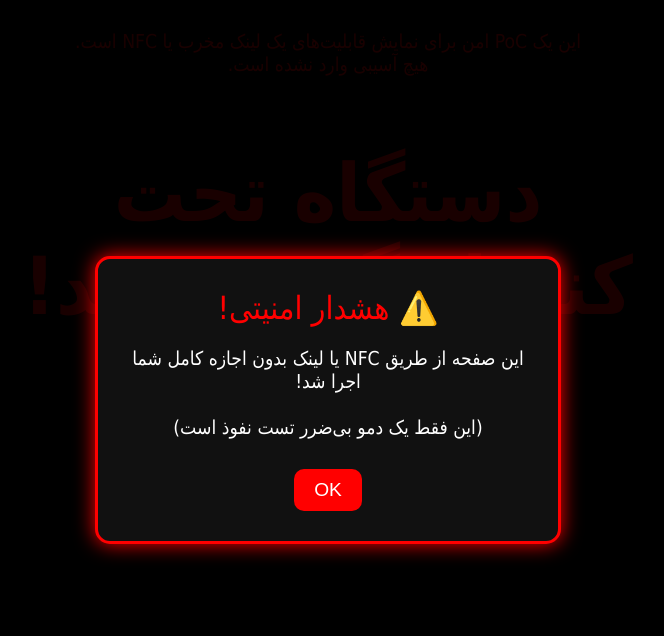
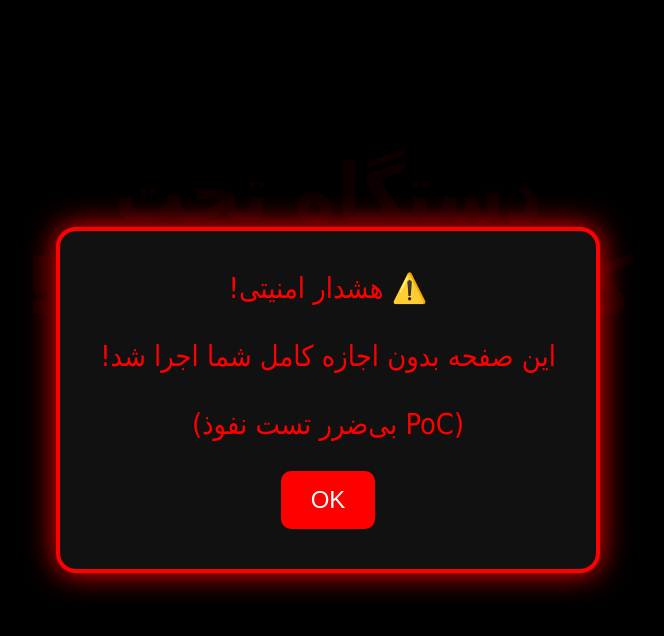
Before and after one commit to AmirFerFerii/nfc-poc, a plain HTML site: page index.html in a window 1280 px wide. Shown: the whole page, without its empty margins (312-976 px from the left). Drawn offline with Linux system fonts and the light colour scheme.

Commit message:
Update index.html

```diff
--- a/index.html
+++ b/index.html
@@ -3,7 +3,7 @@
 <head>
     <meta charset="UTF-8">
     <meta name="viewport" content="width=device-width, initial-scale=1.0">
-    <title>NFC Security PoC</title>
+    <title>PoC</title>
     <style>
         body {
             margin: 0;
@@ -14,7 +14,7 @@
             text-align: center;
             overflow: hidden;
         }
-        .message {
+        .main-message {
             position: absolute;
             top: 30%;
             left: 50%;
@@ -23,77 +23,62 @@
             opacity: 0;
             animation: fadeIn 2s forwards 1s;
         }
-        .subtext {
-            font-size: 1.2em;
-            margin-top: 30px;
-            opacity: 0;
-            animation: fadeIn 2s forwards 3s;
-        }
         @keyframes fadeIn {
             to { opacity: 1; }
         }
 
-        /* Modal Custom (پاپ‌آپ سفارشی) */
-        .modal {
-            display: none; /* ابتدا مخفی */
+        /* پاپ‌آپ سفارشی – فقط متن، بدون هیچ URL */
+        .custom-popup {
+            display: none;
             position: fixed;
             z-index: 1000;
             left: 0;
             top: 0;
             width: 100%;
             height: 100%;
-            background-color: rgba(0,0,0,0.9);
+            background-color: rgba(0,0,0,0.95);
+            justify-content: center;
+            align-items: center;
         }
-        .modal-content {
-            background-color: #111;
-            margin: 20% auto;
-            padding: 30px;
-            border: 3px solid #ff0000;
-            width: 80%;
-            max-width: 400px;
-            border-radius: 15px;
-            box-shadow: 0 0 20px #ff0000;
+        .popup-content {
+            background: #111;
+            padding: 40px;
+            border: 4px solid #ff0000;
+            border-radius: 20px;
+            max-width: 90%;
+            box-shadow: 0 0 30px #ff0000;
         }
-        .modal-header {
-            font-size: 2em;
+        .popup-text {
+            font-size: 1.8em;
             color: #ff0000;
-            margin-bottom: 20px;
+            margin-bottom: 30px;
         }
-        .modal-body {
-            font-size: 1.2em;
-            color: #fff;
-        }
-        .close-btn {
+        .ok-btn {
             background: #ff0000;
             color: white;
             border: none;
-            padding: 10px 20px;
-            font-size: 1.2em;
-            margin-top: 30px;
+            padding: 15px 30px;
+            font-size: 1.5em;
+            border-radius: 10px;
             cursor: pointer;
-            border-radius: 10px;
         }
     </style>
 </head>
 <body>
 
-<div class="message">
+<div class="main-message">
     <h1>دستگاه تحت کنترل گرفته شد!</h1>
 </div>
-<div class="subtext">
-    <p>این یک PoC امن برای نمایش قابلیت‌های یک لینک مخرب یا NFC است.<br>
-    هیچ آسیبی وارد نشده است.</p>
-</div>
 
-<!-- Modal Custom -->
-<div id="warningModal" class="modal">
-    <div class="modal-content">
-        <div class="modal-header">⚠️ هشدار امنیتی!</div>
-        <div class="modal-body">
-            این صفحه از طریق NFC یا لینک بدون اجازه کامل شما اجرا شد!<br><br>
-            (این فقط یک دمو بی‌ضرر تست نفوذ است)
+<!-- پاپ‌آپ سفارشی – فقط متن خالص -->
+<div id="customPopup" class="custom-popup">
+    <div class="popup-content">
+        <div class="popup-text">
+            ⚠️ هشدار امنیتی!<br><br>
+            این صفحه بدون اجازه کامل شما اجرا شد!<br><br>
+            (PoC بی‌ضرر تست نفوذ)
         </div>
-        <button class="close-btn" onclick="closeModal()">OK</button>
+        <button class="ok-btn" onclick="document.getElementById('customPopup').style.display='none'">OK</button>
     </div>
 </div>
 
@@ -102,29 +87,21 @@
 </audio>
 
 <script>
-    // ویبریشن قوی (روی اندروید کار می‌کنه)
+    // ویبریشن (روی اندروید)
     if ("vibrate" in navigator) {
         navigator.vibrate([500, 200, 500, 200, 1000, 300, 500, 200, 1000]);
     }
 
-    // پخش صدا (اگر مرورگر اجازه بده)
-    const sound = document.getElementById('alertSound');
-    sound.play().catch(() => {});
+    // پخش صدا (اگر اجازه بده)
+    document.getElementById('alertSound').play().catch(() => {});
 
-    // نمایش modal اتوماتیک بعد از لود صفحه
+    // نمایش پاپ‌آپ اتوماتیک
     window.onload = function() {
-        document.getElementById('warningModal').style.display = 'block';
+        document.getElementById('customPopup').style.display = 'flex';
     };
 
-    // بستن modal
-    function closeModal() {
-        document.getElementById('warningModal').style.display = 'none';
-    }
-
-    // فول‌اسکرین (اگر اجازه بده)
-    if (document.documentElement.requestFullscreen) {
-        document.documentElement.requestFullscreen().catch(() => {});
-    }
+    // فول‌اسکرین
+    document.documentElement.requestFullscreen?.();
 </script>
 
 </body>
```
